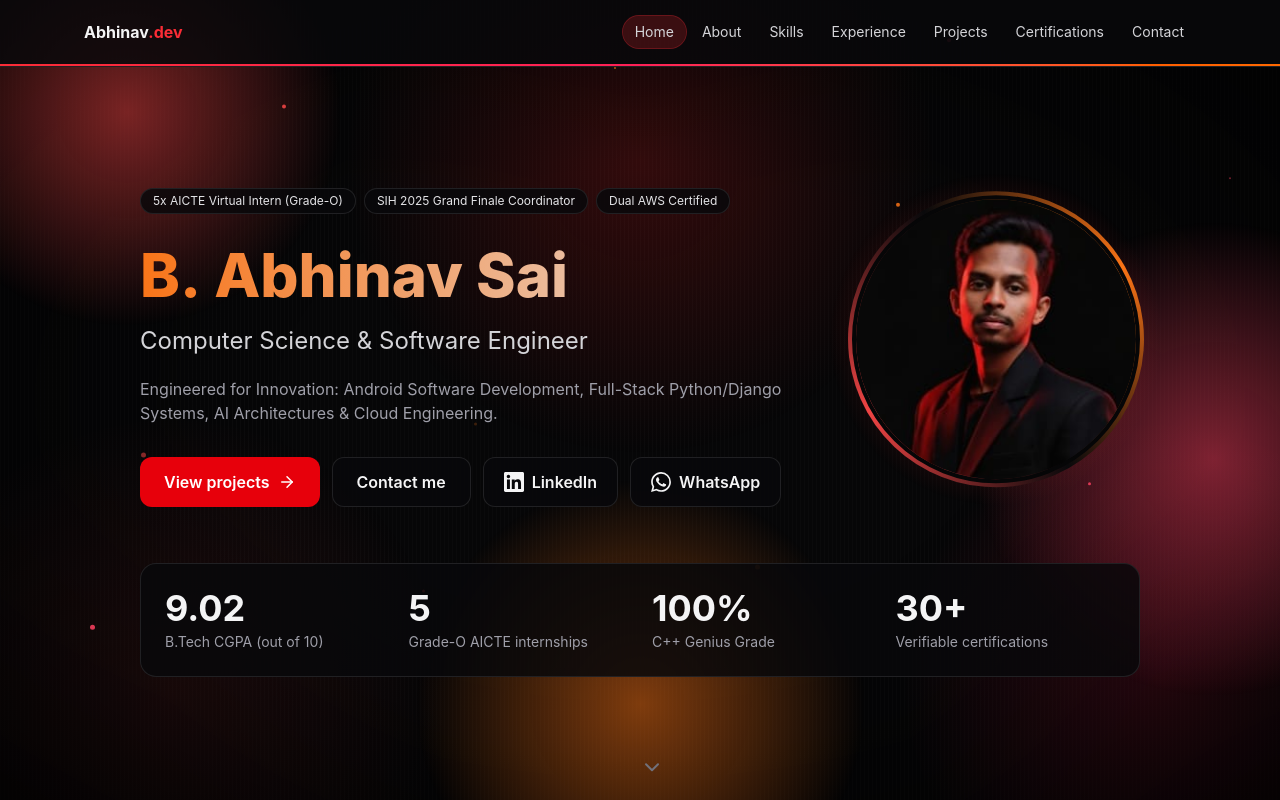
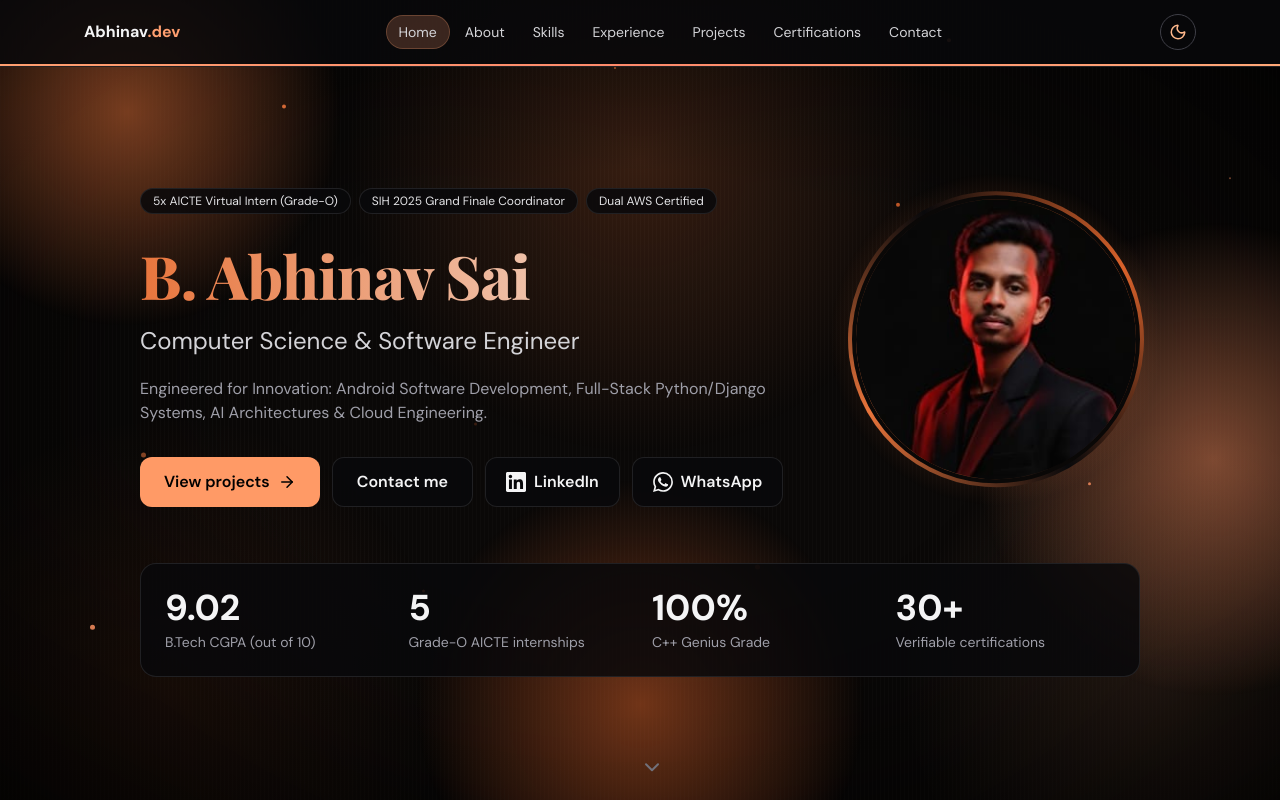
Before and after one commit to bitavaram2006-abhi/AbhinavSai-Portfolio, a React (Vite) app: page / in a window 1280 px wide. Shown: the top 800 px of the page. Built offline with nearby package versions, Linux system fonts and the light colour scheme.

Commit message:
New peach theme, light/dark toggle and fonts

```diff
--- a/index.html
+++ b/index.html
@@ -7,6 +7,10 @@
     <title>Bitavaram Abhinav Sai | Portfolio</title>
     <meta name="description" content="Portfolio of B. Abhinav Sai: Android, Web-Development, AI projects." />
     <meta name="theme-color" content="#060607" />
+    <link rel="preconnect" href="https://fonts.googleapis.com" />
+    <link rel="preconnect" href="https://fonts.gstatic.com" crossorigin />
+    <link href="https://fonts.googleapis.com/css2?family=DM+Sans:wght@400;500;600;700&family=Playfair+Display:wght@500;600;700;800;900&display=swap" rel="stylesheet" />
+    <script>try{document.documentElement.dataset.theme=localStorage.getItem("theme")||"dark"}catch(e){}</script>
   </head>
   <body>
     <div id="root"></div>
--- a/src/Portfolio.jsx
+++ b/src/Portfolio.jsx
@@ -6,7 +6,8 @@ import {
 import {
   Menu, X, Mail, Phone, MapPin, Copy, Check, Send, ChevronDown, Award, Trophy,
   Smartphone, Globe, Cloud, Wrench, Sparkles, Briefcase, GraduationCap, Code2,
-  ArrowRight, Layers, ShieldCheck, AlertCircle, Languages, FileText, ExternalLink, Download
+  ArrowRight, Layers, ShieldCheck, AlertCircle, Languages, FileText, ExternalLink, Download,
+  Sun, Moon
 } from "lucide-react";
 
 /* ----------------------------- DATA ----------------------------- */
@@ -74,7 +75,7 @@ const SKILLS = [
   ...s("cloud", [["AWS Cloud Foundations", "AWS Academy"], ["AWS Machine Learning Foundations", "AWS Academy"], ["MongoDB Administration", "TechA, Infosys Certified"], ["MySQL"], ["SQLite"]]),
   ...s("tools", [["Git"], ["GitHub"], ["Microsoft Power BI"], ["Unity Engine"], ["Figma"], ["Visual Studio Code"]]),
 ];
-const CAT_COLOR = { mobile: "#EF4444", web: "#F43F5E", cloud: "#F97316", tools: "#A1A1AA" };
+const CAT_COLOR = { mobile: "#E8743B", web: "#F08A5D", cloud: "#D9622B", tools: "#A1A1AA" };
 
 const EXP = [
   { role: "Python Full Stack Development Intern", org: "AICTE – EduSkills", when: "Aug–Oct 2026 & Jan–Mar 2026", badge: "Grade-O",
@@ -98,18 +99,18 @@ const EXP = [
 
 // Edit the `stack` tags and `points` to match what you actually built.
 const PROJECTS = [
-  { t: "Re-Medic", sub: "Automated Medicine Reminder System", event: "Cyberthon 2K26 (CBIT)", color: "#EF4444",
+  { t: "Re-Medic", sub: "Automated Medicine Reminder System", event: "Cyberthon 2K26 (CBIT)", color: "#E8743B",
     live: "https://re-medic.vercel.app/",
     desc: "An automated health tracking application with dosage schedule storage and notification triggers.",
     stack: ["Scheduling", "Notifications", "Health tracking", "Prototype"],
     points: ["Stores dosage schedules per medicine", "Notification triggers remind users at dose time", "Built for Cyberthon 2K26 at CBIT"] },
-  { t: "Attendance Calculator & Predictor", sub: "Personal project", event: "Personal project", color: "#F97316",
+  { t: "Attendance Calculator & Predictor", sub: "Personal project", event: "Personal project", color: "#D9622B",
   live: "/projects/attendance/attendance.html",
   desc: "A web tool I built after struggling to track my own attendance. It calculates the current percentage and predicts how many classes I can still miss while staying above the required limit.",
   stack: ["HTML", "Web app"],
   points: ["Built to solve a problem I faced as a student", "Calculates attendance percentage", "Predicts how many days can still be missed"] },
   { t: "Hospitality Sentiment Repair Agent", sub: "Prototype by Team ClearVision", team: "ClearVision",
-  event: "HackWithAI, 24-hour offline hackathon at KLH University", color: "#F43F5E",
+  event: "HackWithAI, 24-hour offline hackathon at KLH University", color: "#F08A5D",
   logo: "/projects/clearvision/logo.png",
   desc: "A prototype AI agent built to repair guest sentiment in the hospitality industry.",
   stack: ["Prototype", "AI agent", "Sentiment analysis"],
@@ -175,6 +176,35 @@ function useCopy() {
 }
 
 /* ----------------------------- NAVBAR ----------------------------- */
+function useTheme() {
+  const [theme, setTheme] = useState(() => {
+    try { return localStorage.getItem("theme") || "dark"; } catch { return "dark"; }
+  });
+  useEffect(() => {
+    document.documentElement.dataset.theme = theme;
+    try { localStorage.setItem("theme", theme); } catch {}
+  }, [theme]);
+  return [theme, setTheme];
+}
+
+function ThemeToggle() {
+  const [theme, setTheme] = useTheme();
+  const dark = theme === "dark";
+  return (
+    <button onClick={() => setTheme(dark ? "light" : "dark")}
+      aria-label={dark ? "Switch to light mode" : "Switch to night mode"}
+      className="flex h-9 w-9 items-center justify-center rounded-full border border-zinc-700 text-red-400 hover:border-red-500/60">
+      <AnimatePresence mode="wait" initial={false}>
+        <motion.span key={dark ? "moon" : "sun"} className="flex"
+          initial={{ rotate: -90, scale: 0, opacity: 0 }} animate={{ rotate: 0, scale: 1, opacity: 1 }}
+          exit={{ rotate: 90, scale: 0, opacity: 0 }} transition={{ duration: 0.25 }}>
+          {dark ? <Moon size={18} /> : <Sun size={18} />}
+        </motion.span>
+      </AnimatePresence>
+    </button>
+  );
+}
+
 function Navbar() {
   const active = useActive(NAV);
   const [open, setOpen] = useState(false);
@@ -200,9 +230,12 @@ function Navbar() {
             </li>
           ))}
         </ul>
-        <button aria-label="Toggle menu" className="text-zinc-200 md:hidden" onClick={() => setOpen(!open)}>
-          {open ? <X /> : <Menu />}
-        </button>
+        <div className="flex items-center gap-2">
+          <ThemeToggle />
+            <button aria-label="Toggle menu" className="text-zinc-200 md:hidden" onClick={() => setOpen(!open)}>
+              {open ? <X /> : <Menu />}
+            </button>
+        </div>
       </nav>
       <AnimatePresence>
         {open && (
@@ -267,12 +300,12 @@ function Hero() {
   const reduce = useReducedMotion();
   const dots = useMemo(() => Array.from({ length: 12 }, (_, i) => ({
     x: (i * 37) % 100, y: (i * 53) % 100, size: 2 + (i % 4), dur: 6 + (i % 7),
-    c: ["#EF4444", "#F97316", "#F43F5E"][i % 3],
+    c: ["#E8743B", "#D9622B", "#F08A5D"][i % 3],
   })), []);
   return (
     <section id="home" className="relative flex min-h-screen items-center overflow-hidden pt-16">
       <div aria-hidden className="absolute inset-0">
-        {[["-top-20 -left-20", "#EF4444", 0], ["top-1/3 -right-24", "#F43F5E", 2], ["-bottom-24 left-1/3", "#F97316", 4]].map(([pos, c, d], i) => (
+        {[["-top-20 -left-20", "#E8743B", 0], ["top-1/3 -right-24", "#F08A5D", 2], ["-bottom-24 left-1/3", "#D9622B", 4]].map(([pos, c, d], i) => (
           <motion.div key={i} className={`absolute h-96 w-96 rounded-full ${pos}`} style={{ background: `radial-gradient(circle, ${c}, transparent 70%)`, opacity: 0.5 }}
             animate={reduce ? {} : { scale: [1, 1.25, 1], x: [0, 30, 0] }} transition={{ duration: 10, repeat: Infinity, delay: d }} />
         ))}
@@ -292,7 +325,7 @@ function Hero() {
             ))}
           </div>
           <h1 className="text-5xl font-extrabold leading-tight sm:text-6xl">
-            <motion.span className="bg-clip-text text-transparent" style={{ backgroundImage: "linear-gradient(90deg,#E4E4E7,#EF4444,#F97316,#E4E4E7)", backgroundSize: "300% 100%" }}
+            <motion.span className="bg-clip-text text-transparent" style={{ backgroundImage: "linear-gradient(90deg,var(--name-a),var(--name-b),var(--name-c),var(--name-a))", backgroundSize: "300% 100%" }}
               animate={reduce ? {} : { backgroundPosition: ["0% 0%", "300% 0%"] }} transition={{ duration: 8, repeat: Infinity, ease: "linear" }}>
               <HeroName />
             </motion.span>
@@ -302,8 +335,8 @@ function Hero() {
             Engineered for Innovation: Android Software Development, Full-Stack Python/Django Systems, AI Architectures & Cloud Engineering.
           </p>
           <div className="mt-8 flex flex-wrap gap-3">
-            <motion.button whileHover={{ scale: 1.05, boxShadow: "0 0 30px rgba(239,68,68,.55)" }} whileTap={{ scale: 0.97 }} onClick={() => go("projects")}
-              className="flex items-center gap-2 rounded-xl bg-red-600 px-6 py-3 font-semibold text-white">
+            <motion.button whileHover={{ scale: 1.05, boxShadow: "0 0 30px rgba(232,116,59,.55)" }} whileTap={{ scale: 0.97 }} onClick={() => go("projects")}
+              className="flex items-center gap-2 rounded-xl bg-red-600 text-black! px-6 py-3 font-semibold text-white">
               View projects <ArrowRight size={18} />
             </motion.button>
             <motion.button whileHover={{ scale: 1.05 }} whileTap={{ scale: 0.97 }} onClick={() => go("contact")}
@@ -337,10 +370,10 @@ function Avatar() {
   return (
     <motion.div initial={{ opacity: 0, scale: 0.85 }} animate={{ opacity: 1, scale: 1 }} transition={{ delay: 0.4, duration: 0.7 }} className="relative mx-auto shrink-0 lg:mx-0">
       <motion.div animate={reduce ? {} : { y: [0, -10, 0] }} transition={{ duration: 5, repeat: Infinity, ease: "easeInOut" }} className="relative h-56 w-56 sm:h-72 sm:w-72">
-        <div aria-hidden className="absolute -inset-6 rounded-full" style={{ background: "radial-gradient(circle, rgba(220,38,38,.45), transparent 70%)" }} />
-        <motion.div aria-hidden className="absolute -inset-1 rounded-full" style={{ background: "conic-gradient(from 0deg, #EF4444, #09090b, #F97316, #09090b, #EF4444)" }}
+        <div aria-hidden className="absolute -inset-6 rounded-full" style={{ background: "radial-gradient(circle, rgba(232,116,59,.45), transparent 70%)" }} />
+        <motion.div aria-hidden className="absolute -inset-1 rounded-full" style={{ background: "conic-gradient(from 0deg, #E8743B, #09090b, #D9622B, #09090b, #E8743B)" }}
           animate={reduce ? {} : { rotate: 360 }} transition={{ duration: 10, repeat: Infinity, ease: "linear" }} />
-        <img src={PROFILE_IMG || PLACEHOLDER} alt="B. Abhinav Sai" className="relative h-full w-full rounded-full border-4 object-cover" style={{ borderColor: "#060607" }} />
+        <img src={PROFILE_IMG || PLACEHOLDER} alt="B. Abhinav Sai" className="relative h-full w-full rounded-full border-4 object-cover" style={{ borderColor: "var(--bg)" }} />
       </motion.div>
     </motion.div>
   );
@@ -349,9 +382,9 @@ function Avatar() {
 /* ----------------------------- ABOUT ----------------------------- */
 function About() {
   const items = [
-    { icon: GraduationCap, t: "B.Tech Computer Science & Engineering", d: "MLRITM, third year, expected 2028", c: "#EF4444" },
-    { icon: Languages, t: "C1 Advanced English", d: "EF SET, score 68/100", c: "#F97316" },
-    { icon: Briefcase, t: "113 hours of employability skills", d: "JobReady, Wadhwani Foundation", c: "#F43F5E" },
+    { icon: GraduationCap, t: "B.Tech Computer Science & Engineering", d: "MLRITM, third year, expected 2028", c: "#E8743B" },
+    { icon: Languages, t: "C1 Advanced English", d: "EF SET, score 68/100", c: "#D9622B" },
+    { icon: Briefcase, t: "113 hours of employability skills", d: "JobReady, Wadhwani Foundation", c: "#F08A5D" },
   ];
   return (
     <Section id="about" title="About me">
@@ -431,7 +464,7 @@ function DocViewer({ doc, onClose }) {
         </div>
         <div className="min-h-0 flex-1 overflow-auto p-2">
           {isPdf
-            ? <iframe src={doc.file} title={doc.label} className="h-full w-full rounded-lg bg-white" />
+            ? <iframe src={doc.file} title={doc.label} className="h-full w-full rounded-lg bg-[#ffffff]" />
             : <img src={doc.file} alt={doc.label} className="mx-auto max-h-full max-w-full object-contain" />}
         </div>
       </motion.div>
@@ -450,7 +483,7 @@ function Experience() {
           return (
             <motion.div key={e.role} initial={{ opacity: 0, y: 30 }} whileInView={{ opacity: 1, y: 0 }} viewport={{ once: true, margin: "-60px" }} className="relative mb-6">
               <motion.span initial={{ scale: 0 }} whileInView={{ scale: 1 }} viewport={{ once: true }} transition={{ type: "spring", delay: 0.15 }}
-                style={{ left: -41, boxShadow: "0 0 16px #F97316" }} className="absolute top-6 h-4 w-4 rounded-full bg-orange-500" />
+                style={{ left: -41, boxShadow: "0 0 16px #D9622B" }} className="absolute top-6 h-4 w-4 rounded-full bg-orange-500" />
               <div className={`${glass} rounded-2xl transition-colors hover:border-red-500/50`}>
                 <button onClick={() => setOpen(isOpen ? -1 : i)} aria-expanded={isOpen} className="w-full p-5 text-left">
                   <div className="flex items-start justify-between gap-3">
@@ -459,7 +492,7 @@ function Experience() {
                       <p className="text-sm text-zinc-400">{e.org} · {e.when}</p>
                     </div>
                     <div className="flex items-center gap-2">
-                      <span style={{ background: "rgba(249,115,22,.15)", boxShadow: "0 0 14px rgba(249,115,22,.35)" }} className="rounded-full px-2.5 py-1 text-xs text-orange-300">
+                      <span style={{ background: "rgba(217,98,43,.15)", boxShadow: "0 0 14px rgba(217,98,43,.35)" }} className="rounded-full px-2.5 py-1 text-xs text-orange-300">
                         <Trophy size={12} className="mr-1 inline" />{e.badge}
                       </span>
                       <motion.span animate={{ rotate: isOpen ? 180 : 0 }}><ChevronDown size={18} className="text-zinc-400" /></motion.span>
@@ -490,7 +523,7 @@ function Experience() {
                         )}
                         {e.work && (
                           <a href={e.work.href} target="_blank" rel="noopener noreferrer"
-                            className="mt-4 inline-flex items-center gap-2 rounded-lg bg-red-600 px-4 py-2 text-sm font-semibold text-white hover:bg-red-500">
+                            className="mt-4 inline-flex items-center gap-2 rounded-lg bg-red-600 text-black! px-4 py-2 text-sm font-semibold text-white hover:bg-red-500">
                             {e.work.label} <ExternalLink size={15} />
                           </a>
                         )}
@@ -552,7 +585,7 @@ function ProjectDetails({ p, onClose }) {
 
       {p.live && (
         <a href={p.live} target="_blank" rel="noopener noreferrer"
-          className="mt-6 inline-flex items-center gap-2 rounded-lg bg-red-600 px-5 py-2.5 text-sm font-semibold text-white hover:bg-red-500">
+          className="mt-6 inline-flex items-center gap-2 rounded-lg bg-red-600 text-black! px-5 py-2.5 text-sm font-semibold text-white hover:bg-red-500">
           Open live app <ExternalLink size={15} />
         </a>
       )}
@@ -570,7 +603,7 @@ function ProjectDetails({ p, onClose }) {
         <div className="mt-6">
           <p className="mb-2 text-sm font-semibold text-zinc-200">Prototype</p>
           <div className="flex flex-wrap gap-2">
-            <button onClick={() => setPreview(!preview)} className="rounded-lg bg-red-600 px-4 py-2 text-sm font-semibold text-white hover:bg-red-500">
+            <button onClick={() => setPreview(!preview)} className="rounded-lg bg-red-600 text-black! px-4 py-2 text-sm font-semibold text-white hover:bg-red-500">
               {preview ? "Hide live preview" : "Show live preview"}
             </button>
             <a href={p.prototype} target="_blank" rel="noopener noreferrer"
@@ -578,7 +611,7 @@ function ProjectDetails({ p, onClose }) {
               Open in new tab <ExternalLink size={15} />
             </a>
           </div>
-          {preview && <iframe src={p.prototype} title={`${p.t} prototype`} className="mt-3 w-full rounded-xl border border-zinc-800 bg-white" style={{ height: 480 }} />}
+          {preview && <iframe src={p.prototype} title={`${p.t} prototype`} className="mt-3 w-full rounded-xl border border-zinc-800 bg-[#ffffff]" style={{ height: 480 }} />}
         </div>
       )}
 
@@ -643,7 +676,7 @@ function Cert({ c }) {
   return (
     <motion.div onMouseMove={move} whileHover={{ y: -4 }} className={`${glass} group relative overflow-hidden rounded-2xl p-5`}>
       <div className="pointer-events-none absolute inset-0 opacity-0 transition-opacity duration-300 group-hover:opacity-100"
-        style={{ background: "radial-gradient(220px circle at var(--x) var(--y), rgba(239,68,68,.28), transparent 70%)" }} />
+        style={{ background: "radial-gradient(220px circle at var(--x) var(--y), rgba(232,116,59,.28), transparent 70%)" }} />
       <c.icon className="relative text-orange-400" />
       <h3 className="relative mt-3 font-semibold text-zinc-100">{c.t}</h3>
       <p className="relative mt-1 text-sm text-zinc-400">{c.d}</p>
@@ -695,16 +728,16 @@ if (!res.ok) { setStatus("idle"); return; }
         <div className="relative">
           {props.rows ? (
             <textarea id={k} {...props} value={f[k]} onChange={(e) => setF({ ...f, [k]: e.target.value })} onBlur={() => setTouched({ ...touched, [k]: true })}
-              className={`w-full rounded-xl border bg-zinc-950/60 px-4 py-3 text-zinc-100 outline-none transition-colors ${bad ? "border-red-500" : good ? "border-emerald-500" : "border-zinc-800 focus:border-zinc-500"}`} />
+              className={`w-full rounded-xl border bg-zinc-950/60 px-4 py-3 text-zinc-100 outline-none transition-colors ${bad ? "border-[#ef4444]" : good ? "border-emerald-500" : "border-zinc-800 focus:border-zinc-500"}`} />
           ) : (
             <input id={k} {...props} value={f[k]} onChange={(e) => setF({ ...f, [k]: e.target.value })} onBlur={() => setTouched({ ...touched, [k]: true })}
-              className={`w-full rounded-xl border bg-zinc-950/60 px-4 py-3 pr-10 text-zinc-100 outline-none transition-colors ${bad ? "border-red-500" : good ? "border-emerald-500" : "border-zinc-800 focus:border-zinc-500"}`} />
+              className={`w-full rounded-xl border bg-zinc-950/60 px-4 py-3 pr-10 text-zinc-100 outline-none transition-colors ${bad ? "border-[#ef4444]" : good ? "border-emerald-500" : "border-zinc-800 focus:border-zinc-500"}`} />
           )}
           {!props.rows && good && <Check size={18} className="absolute right-3 top-3.5 text-emerald-400" />}
-          {!props.rows && bad && <AlertCircle size={18} className="absolute right-3 top-3.5 text-red-400" />}
+          {!props.rows && bad && <AlertCircle size={18} className="absolute right-3 top-3.5 text-[#ef4444]" />}
         </div>
         <AnimatePresence>
-          {bad && <motion.p initial={{ opacity: 0, y: -4 }} animate={{ opacity: 1, y: 0 }} exit={{ opacity: 0 }} className="mt-1 text-xs text-red-400">{err[k]}</motion.p>}
+          {bad && <motion.p initial={{ opacity: 0, y: -4 }} animate={{ opacity: 1, y: 0 }} exit={{ opacity: 0 }} className="mt-1 text-xs text-[#ef4444]">{err[k]}</motion.p>}
         </AnimatePresence>
       </div>
     );
@@ -743,7 +776,7 @@ if (!res.ok) { setStatus("idle"); return; }
           {field("email", "Email", { type: "email", autoComplete: "email" })}
           {field("message", "Message", { rows: 4 })}
           <motion.button type="submit" disabled={status === "sending"} whileHover={{ scale: 1.03 }} whileTap={{ scale: 0.97 }}
-            className="flex items-center gap-2 rounded-xl bg-gradient-to-r from-red-500 to-rose-500 px-6 py-3 font-semibold text-white disabled:opacity-60">
+            className="flex items-center gap-2 rounded-xl bg-gradient-to-r from-red-500 to-rose-500 text-black! px-6 py-3 font-semibold text-white disabled:opacity-60">
             {status === "sending" ? "Sending…" : "Send message"} <Send size={16} />
           </motion.button>
           <AnimatePresence>
@@ -765,19 +798,19 @@ if (!res.ok) { setStatus("idle"); return; }
 function Blooms() {
   const reduce = useReducedMotion();
   const b = [
-    { pos: "-top-40 left-1/4", c: "rgba(185,28,28,.38)", s: 640, d: 0 },
-    { pos: "top-1/2 -right-40", c: "rgba(225,29,72,.26)", s: 560, d: 3 },
-    { pos: "-bottom-48 -left-32", c: "rgba(239,68,68,.22)", s: 600, d: 6 },
+    { pos: "-top-40 left-1/4", c: "var(--bloom-1)", s: 640, d: 0 },
+    { pos: "top-1/2 -right-40", c: "var(--bloom-2)", s: 560, d: 3 },
+    { pos: "-bottom-48 -left-32", c: "var(--bloom-3)", s: 600, d: 6 },
   ];
   return (
     <div aria-hidden className="pointer-events-none fixed inset-0 z-0 overflow-hidden">
-      <div className="absolute inset-0" style={{ backgroundImage: "repeating-linear-gradient(90deg, rgba(255,255,255,.02) 0 1px, transparent 1px 4px)" }} />
+      <div className="absolute inset-0" style={{ backgroundImage: "repeating-linear-gradient(90deg, var(--lines) 0 1px, transparent 1px 4px)" }} />
       {b.map((x, i) => (
         <motion.div key={i} className={`absolute rounded-full ${x.pos}`}
           style={{ width: x.s, height: x.s, background: `radial-gradient(circle, ${x.c}, transparent 65%)` }}
           animate={reduce ? {} : { opacity: [0.5, 1, 0.5]}} transition={{ duration: 9, repeat: Infinity, delay: x.d }} />
       ))}
-      <div className="absolute inset-0" style={{ background: "radial-gradient(ellipse at center, transparent 40%, rgba(0,0,0,.75))" }} />
+      <div className="absolute inset-0" style={{ background: "radial-gradient(ellipse at center, transparent 40%, var(--vignette))" }} />
     </div>
   );
 }
@@ -786,12 +819,12 @@ function Blooms() {
 export default function Portfolio() {
   useEffect(() => {
     const prev = [document.documentElement.style.background, document.body.style.background];
-    document.documentElement.style.background = document.body.style.background = "#060607";
+    document.documentElement.style.background = document.body.style.background = "var(--bg)";
     document.documentElement.style.colorScheme = "dark";
     return () => { [document.documentElement.style.background, document.body.style.background] = prev; };
   }, []);
   return (
-    <div style={{ background: "#060607", color: "#e4e4e7" }} className="relative min-h-screen scroll-smooth font-sans antialiased">
+    <div style={{ background: "var(--bg)", color: "var(--fg)" }} className="relative min-h-screen scroll-smooth font-sans antialiased">
       <Blooms />
       <Navbar />
       <main className="relative z-10">
--- a/src/index.css
+++ b/src/index.css
@@ -1 +1,63 @@
 @import "tailwindcss";
+
+@theme {
+  --font-sans: "DM Sans", ui-sans-serif, system-ui, sans-serif;
+  --font-display: "Playfair Display", ui-serif, Georgia, serif;
+}
+
+h1, h2, h3 { font-family: var(--font-display); letter-spacing: -0.01em; }
+
+/* ---------- NIGHT (default): black + peach ---------- */
+:root {
+  color-scheme: dark;
+  --bg: #0a0807;
+  --fg: #f1e9e3;
+  --bloom-1: rgba(232,116,59,.30);
+  --bloom-2: rgba(255,170,120,.18);
+  --bloom-3: rgba(217,98,43,.20);
+  --vignette: rgba(0,0,0,.75);
+  --lines: rgba(255,255,255,.02);
+  --name-a: #f4ece6; --name-b: #FFB88C; --name-c: #E8743B;
+
+  --color-red-400: #FFB88C;
+  --color-red-500: #FF9F70;
+  --color-red-600: #FF9A66;
+  --color-orange-300: #FFD2B0;
+  --color-orange-400: #FFBF94;
+  --color-orange-500: #FFA878;
+  --color-rose-500: #FF8A6B;
+}
+
+/* ---------- LIGHT: cream + peach ---------- */
+:root[data-theme="light"] {
+  color-scheme: light;
+  --bg: #FFF3EA;
+  --fg: #1f1611;
+  --bloom-1: rgba(255,160,110,.40);
+  --bloom-2: rgba(255,190,150,.35);
+  --bloom-3: rgba(255,140,90,.25);
+  --vignette: rgba(255,214,190,.45);
+  --lines: rgba(120,60,20,.03);
+  --name-a: #1f1611; --name-b: #C2551F; --name-c: #E8743B;
+
+  --color-white: #1f1611;
+  --color-zinc-100: #1f1611;
+  --color-zinc-200: #2b1f18;
+  --color-zinc-300: #43342b;
+  --color-zinc-400: #6b5a4e;
+  --color-zinc-500: #85746a;
+  --color-zinc-600: #9a887c;
+  --color-zinc-700: #d9c6b8;
+  --color-zinc-800: #e8d6c8;
+  --color-zinc-900: #f2e4d8;
+  --color-zinc-950: #fff8f2;
+
+  --color-red-400: #B4531F;
+  --color-red-500: #E8743B;
+  --color-red-600: #FF9A66;
+  --color-orange-300: #9A4A1B;
+  --color-orange-400: #C2571F;
+  --color-orange-500: #F0803F;
+  --color-rose-500: #F07C5B;
+  --color-emerald-400: #0E8A5F;
+}
```
